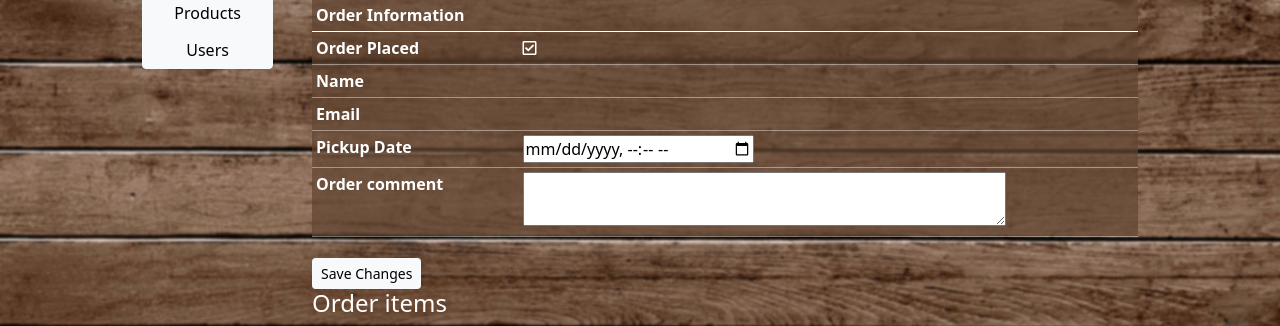
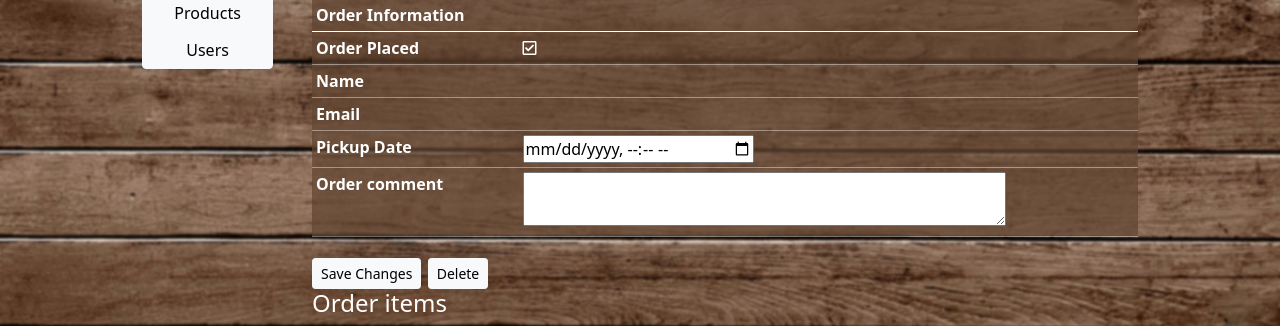
Before and after one commit to malmgrenola/rooster, a Flask app: template templates/admin/collect_details.html in a window 1280 px wide. Shown: the part 368-694 px from the top of the page. Run offline with Flask 2, Linux system fonts and the light colour scheme; the template is opened without the code that fills it, so the values that code supplies are empty; some libraries are stand-ins or nearby versions.

Commit message:
fix: add delete

```diff
--- a/app.py
+++ b/app.py
@@ -359,7 +359,7 @@ def admin_collect():
 
 
 @app.route("/admin/collect/<reservation_id>", methods=['GET','POST'])
-def admin_collect_details(reservation_id=None,product_id=None):
+def admin_collect_details(reservation_id=None):
 
     if not confirm_admin(): return redirect(url_for('logout'))
 
@@ -376,6 +376,12 @@ def admin_collect_details(reservation_id=None,product_id=None):
             flash("Changes saved")
 
             return redirect(url_for("admin_collect_details",reservation_id=reservation_id))
+
+        if "terminate" in request.form:
+            mongo.db.reservations.delete_one({"_id": ObjectId(reservation_id)})
+            flash("Click and Collect deleted")
+
+            return redirect(url_for("admin_collect"))
 
         product_id = request.args.get('product_id')
         products = mongo.db.reservations.find_one({"_id": ObjectId(reservation_id)})["products"]
@@ -536,6 +542,11 @@ def admin_user(user_id=None):
             }
             mongo.db.users.update_one({"_id": ObjectId(user_id)}, {"$set": data})
             flash("User saved")
+
+        if "delete" in request.form:
+            mongo.db.users.delete_one({"_id": ObjectId(user_id)})
+            flash("User deleted")
+            return redirect(url_for("admin_users"))
 
     user = mongo.db.users.find_one({"_id": ObjectId(user_id)})
     if (not user): return redirect(url_for("admin_users"))
--- a/templates/admin/collect_details.html
+++ b/templates/admin/collect_details.html
@@ -60,6 +60,14 @@
   <button class="btn btn-light btn-sm" type="submit" id="save" name="save">
     Save Changes
   </button>
+  <button
+    class="btn btn-light btn-sm"
+    type="submit"
+    id="teminate"
+    name="terminate"
+  >
+    Delete
+  </button>
 </form>
 <h4>Order items</h4>
 <table class="table table-sm table-dark">
--- a/templates/admin/user.html
+++ b/templates/admin/user.html
@@ -45,5 +45,8 @@
   <button class="btn btn-light btn-sm" type="submit" id="save" name="save">
     Save
   </button>
+  <button class="btn btn-light btn-sm" type="submit" id="delete" name="delete">
+    Delete
+  </button>
 </form>
 {% endblock %}
```
Also changed, not shown: README.md.
